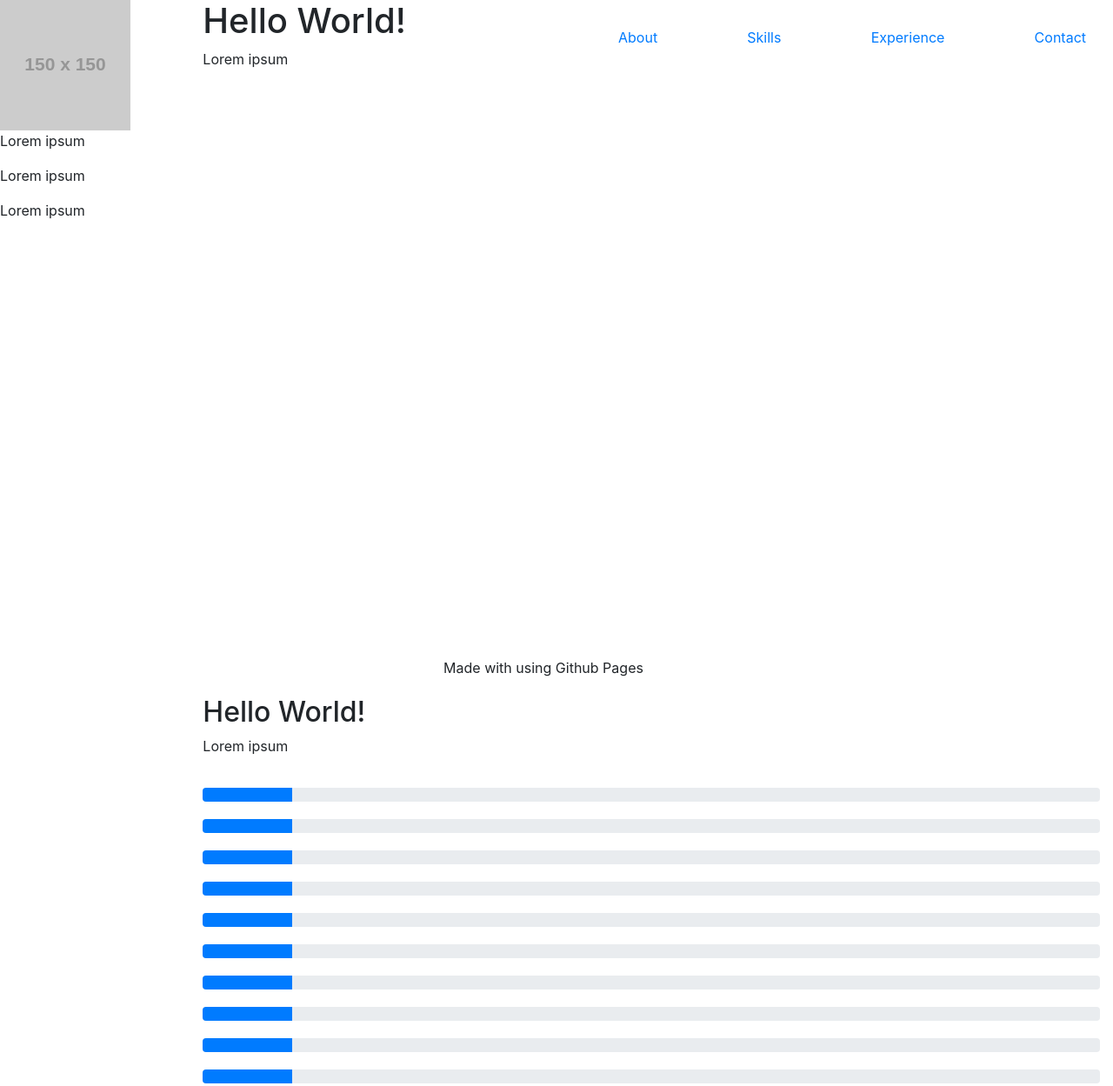
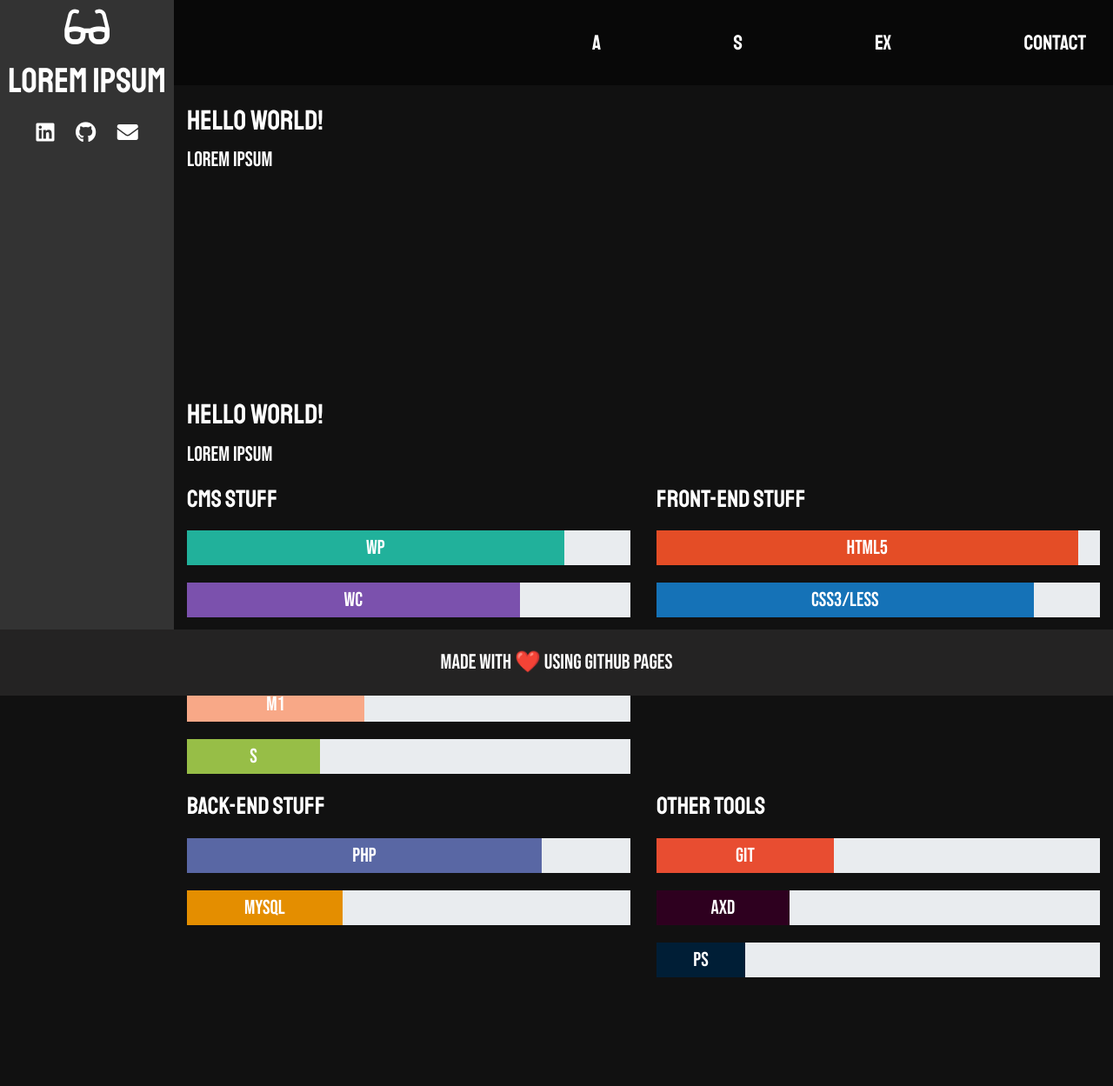
Before and after one commit to janfredmagnaye/janfredmagnaye.github.io, a plain HTML site: page index.html in a window 1280 px wide. Shown: the top 1249 px of the page at 87% size. Drawn offline with nearby package versions, Linux system fonts and the light colour scheme; placeholder pictures from the web are drawn by us.

Commit message:
New Content

```diff
--- /dev/null
+++ b/assets/css/style.css
@@ -0,0 +1,103 @@
+h1,h2,h3,h4,h5,h6 {
+    font-family: 'Staatliches', cursive;
+  }
+  p{
+    font-family: 'Bebas Neue', cursive;
+    font-size: clamp(18px,2.5vw, 24px);
+  }
+
+  section {
+    padding: 120px 0px;
+}
+    .main .container {
+        max-width: 1550px;
+    }
+
+        .header-side {
+      position: fixed;
+      left: 0;
+      top: 0;
+      width: 200px;
+      height: 100%;
+      z-index: 2;
+      background-color: #333;
+      color: #fff;
+      text-align: center;
+  }
+  .header-side p.logo {
+      font-size: 46px;
+      margin-bottom: 0px;
+  }
+  .header-side ul.social-media-links {
+      list-style: none;
+      padding-left: 0px;
+      margin-bottom: 0px;
+  }
+
+  .header-side ul.social-media-links li {
+      display: inline-block;
+      margin: 10px;
+      font-size: 24px;
+  }
+
+  .header-side ul.social-media-links li a {
+      color: #fff;
+  }
+
+
+  .main-container {
+      padding-left: 200px;
+      background-color: #111111;
+      color:#fff;
+  }
+
+  .float-navigation.fixed-top {
+    z-index: 1;
+    left: unset;
+    width: 100%;
+    padding: 15px;
+    max-width: 100%;
+    background-color: rgba(0,0,0,0.5);
+}
+  .float-navigation.fixed-top .navbar {
+    max-width: 600px;
+    margin-left: auto;
+}
+  .float-navigation.fixed-top .navbar .navbar-nav {
+      flex-direction: row;
+      justify-content: space-between;
+      width: 100%;
+  }
+  .float-navigation.fixed-top .navbar-nav .nav-link{
+    font-family: 'Staatliches', cursive;
+    font-size: clamp(20px,2.5vw, 24px);
+    color: #fff;
+  }
+
+  .progress-bars .progress {
+    margin: 20px 0px;
+    height: 2.5rem;
+    font-size: 23px;
+    font-family: 'Bebas Neue';
+    border-radius: 0px;
+}
+
+
+  .experience-items .exp-item:nth-child(even) .exp-content {
+      order: 1;
+  }
+
+
+
+  footer {
+      position: fixed;
+      bottom: 0;
+      width: 100%;
+      background-color: #242323;
+      color: #fff;
+      padding: 20px 15px;
+      z-index: 3;
+  }
+  footer p{
+    margin-bottom: 0px;
+  }
--- a/index.html
+++ b/index.html
@@ -5,32 +5,45 @@
     <meta charset="utf-8">
     <meta name="viewport" content="width=device-width, initial-scale=1, shrink-to-fit=no">
 
+    <!-- Fonts -->
+    <link rel="preconnect" href="https://fonts.gstatic.com">
+    <link href="https://fonts.googleapis.com/css2?family=Bebas+Neue&family=Staatliches&display=swap" rel="stylesheet">
+    <link href="https://cdnjs.cloudflare.com/ajax/libs/font-awesome/5.15.3/css/all.min.css" rel="stylesheet">
+
     <!-- Bootstrap CSS -->
     <link rel="stylesheet" href="https://maxcdn.bootstrapcdn.com/bootstrap/4.0.0/css/bootstrap.min.css" integrity="sha384-Gn5384xqQ1aoWXA+058RXPxPg6fy4IWvTNh0E263XmFcJlSAwiGgFAW/dAiS6JXm" crossorigin="anonymous">
+
+    <!-- Styles -->
+    <link href="./assets/css/style.css" rel="stylesheet">
+    <link href="./assets/css/responsive.css" rel="stylesheet">
 
     <title>Hello, world!</title>
   </head>
   <body data-spy="scroll" data-target=".navbar" data-offset="50">
-    <div class="main row">
-      <div class="header-side col-sm-2 col-2">
+    <div class="main">
+      <div class="header-side">
         <div class="header-content">
           <div class="img-wrapper">
-            <img src="https://via.placeholder.com/150" class="logo-img" alt="" />
+            <spanmg src="https://via.placeholder.com/150" class="logo-img" alt="" />
           </div>
           <div class="info-wrapper">
-            <p>Lorem ipsum</p>
-            <p>Lorem ipsum</p>
-            <p>Lorem ipsum</p>
+            <p class="logo"><span class="fas fa-glasses"></span></p>
+            <h1>Lorem Ipsum</h1>
+            <ul class="social-media-links">
+              <li><a href="#"><span class="fab fa-linkedin"></span></a></li>
+              <li><a href="#"><span class="fab fa-github"></span></a></li>
+              <li><a href="#"><span class="fas fa-envelope"></span></a></li>
+            </ul>
           </div>
         </div>
       </div>
-      <div class="main-container col-sm-10 col-10">
+      <div class="main-container">
         <div class="float-navigation fixed-top">
           <nav class="navbar">
               <ul class="navbar-nav">
-                <li><a class="nav-link" href="#about">About</a></li>
-                <li><a class="nav-link" href="#skills">Skills</a></li>
-                <li><a class="nav-link" href="#experience">Experience</a></li>
+                <li><a class="nav-link" href="#about">A</a></li>
+                <li><a class="nav-link" href="#skills">S</a></li>
+                <li><a class="nav-link" href="#experience">Ex</a></li>
                 <li><a class="nav-link" href="#contact">Contact</a></li>
             </nav>
         </div>
@@ -38,7 +51,7 @@
           <div class="container">
             <div class="row justify-content-center align-items-center">
               <div class="col-md-12">
-                <h1>Hello World!</h1>
+                <h2>Hello World!</h2>
                 <p>Lorem ipsum</p>
               </div>
             </div>
@@ -52,38 +65,58 @@
                 <h2>Hello World!</h2>
                 <p>Lorem ipsum</p>
               </div>
-              <div class="col-md-12 content-wrap progress-bars">
+              <div class="col-md-6 cms-stuff content-wrap progress-bars">
+                <h3>CMS Stuff</h3>
                 <div class="progress">
-                  <div class="progress-bar" style="width:10%"></div>
+                  <div class="progress-bar" style="width:85%;background-color: #21b19b;">WP</div>
                 </div>
                 <div class="progress">
-                  <div class="progress-bar" style="width:10%"></div>
+                  <div class="progress-bar" style="width:75%;background-color: #7b51ad;">WC</div>
                 </div>
                 <div class="progress">
-                  <div class="progress-bar" style="width:10%"></div>
+                  <div class="progress-bar" style="width:70%;background-color: #f46d3e;">M2</div>
                 </div>
                 <div class="progress">
-                  <div class="progress-bar" style="width:10%"></div>
+                  <div class="progress-bar" style="width:40%;background-color: #f8a887;">M1</div>
                 </div>
                 <div class="progress">
-                  <div class="progress-bar" style="width:10%"></div>
+                  <div class="progress-bar" style="width:30%;background-color: #97be47;">S</div>
+                </div>
+              </div>
+              <div class="col-md-6 front-end-stuff content-wrap progress-bars">
+                <h3>Front-End Stuff</h3>
+                <div class="progress">
+                  <div class="progress-bar" style="width:95%;background-color: #e44d26;">HTML5</div>
                 </div>
                 <div class="progress">
-                  <div class="progress-bar" style="width:10%"></div>
+                  <div class="progress-bar" style="width:85%;background-color: #1572b7;">CSS3/LESS</div>
                 </div>
                 <div class="progress">
-                  <div class="progress-bar" style="width:10%"></div>
+                  <div class="progress-bar" style="width:75%;background-color: rgb(214,186,50);">JS/JQuery</div>
+                </div>
+              </div>
+              <div class="col-md-6 back-end-stuff content-wrap progress-bars">
+                <h3>Back-End Stuff</h3>
+                <div class="progress">
+                  <div class="progress-bar" style="width:80%;background-color: #5967a4;">PHP</div>
                 </div>
                 <div class="progress">
-                  <div class="progress-bar" style="width:10%"></div>
+                  <div class="progress-bar" style="width:35%;background-color: #e48e00;">MySQL</div>
+                </div>
+              </div>
+              <div class="col-md-6 back-end-stuff content-wrap progress-bars">
+                <h3>Other Tools</h3>
+                <div class="progress">
+                  <div class="progress-bar" style="width:40%;background-color: #e84d31;">Git</div>
                 </div>
                 <div class="progress">
-                  <div class="progress-bar" style="width:10%"></div>
+                  <div class="progress-bar" style="width:30%;background-color: #2e001f;">AXD</div>
                 </div>
                 <div class="progress">
-                  <div class="progress-bar" style="width:10%"></div>
+                  <div class="progress-bar" style="width:20%;background-color: #001e36;">PS</div>
                 </div>
               </div>
+
             </div>
           </div>
         </section>
@@ -97,128 +130,9 @@
                 <p><small>Disclaimer:</small></p>
               </div>
               <div class="col-md-12 content-wrap">
-
-                <div class="experience-items">
-                  <div class="exp-item">
-                    <div class="row align-items-center">
-                      <section class="col-md-6 exp-content">
-                        <h3>Hello World!</h3>
-                        <p>Lorem ipsum</p>
-                      </section>
-                      <section class="col-md-6 exp-img">
-                        <img src="https://via.placeholder.com/350x600" class="img-fluid" alt="" />
-                      </section>
-                    </div>
-                  </div>
-
-                  <div class="exp-item">
-                    <div class="row align-items-center">
-                      <section class="col-md-6 exp-content">
-                        <h3>Hello World!</h3>
-                        <p>Lorem ipsum</p>
-                      </section>
-                      <section class="col-md-6 exp-img">
-                        <img src="https://via.placeholder.com/350x600" class="img-fluid" alt="" />
-                      </section>
-                    </div>
-                  </div>
-
-                  <div class="exp-item">
-                    <div class="row align-items-center">
-                      <section class="col-md-6 exp-content">
-                        <h3>Hello World!</h3>
-                        <p>Lorem ipsum</p>
-                      </section>
-                      <section class="col-md-6 exp-img">
-                        <img src="https://via.placeholder.com/350x600" class="img-fluid" alt="" />
-                      </section>
-                    </div>
-                  </div>
-
-                  <div class="exp-item">
-                    <div class="row align-items-center">
-                      <section class="col-md-6 exp-content">
-                        <h3>Hello World!</h3>
-                        <p>Lorem ipsum</p>
-                      </section>
-                      <section class="col-md-6 exp-img">
-                        <img src="https://via.placeholder.com/350x600" class="img-fluid" alt="" />
-                      </section>
-                    </div>
-                  </div>
-
-                  <div class="exp-item">
-                    <div class="row align-items-center">
-                      <section class="col-md-6 exp-content">
-                        <h3>Hello World!</h3>
-                        <p>Lorem ipsum</p>
-                      </section>
-                      <section class="col-md-6 exp-img">
-                        <img src="https://via.placeholder.com/350x600" class="img-fluid" alt="" />
-                      </section>
-                    </div>
-                  </div>
-
-                  <div class="exp-item">
-                    <div class="row align-items-center">
-                      <section class="col-md-6 exp-content">
-                        <h3>Hello World!</h3>
-                        <p>Lorem ipsum</p>
-                      </section>
-                      <section class="col-md-6 exp-img">
-                        <img src="https://via.placeholder.com/350x600" class="img-fluid" alt="" />
-                      </section>
-                    </div>
-                  </div>
-
-                  <div class="exp-item">
-                    <div class="row align-items-center">
-                      <section class="col-md-6 exp-content">
-                        <h3>Hello World!</h3>
-                        <p>Lorem ipsum</p>
-                      </section>
-                      <section class="col-md-6 exp-img">
-                        <img src="https://via.placeholder.com/350x600" class="img-fluid" alt="" />
-                      </section>
-                    </div>
-                  </div>
-
-                  <div class="exp-item">
-                    <div class="row align-items-center">
-                      <section class="col-md-6 exp-content">
-                        <h3>Hello World!</h3>
-                        <p>Lorem ipsum</p>
-                      </section>
-                      <section class="col-md-6 exp-img">
-                        <img src="https://via.placeholder.com/350x600" class="img-fluid" alt="" />
-                      </section>
-                    </div>
-                  </div>
-
-                  <div class="exp-item">
-                    <div class="row align-items-center">
-                      <section class="col-md-6 exp-content">
-                        <h3>Hello World!</h3>
-                        <p>Lorem ipsum</p>
-                      </section>
-                      <section class="col-md-6 exp-img">
-                        <img src="https://via.placeholder.com/350x600" class="img-fluid" alt="" />
-                      </section>
-                    </div>
-                  </div>
-
-                  <div class="exp-item">
-                    <div class="row align-items-center">
-                      <section class="col-md-6 exp-content">
-                        <h3>Hello World!</h3>
-                        <p>Lorem ipsum</p>
-                      </section>
-                      <section class="col-md-6 exp-img">
-                        <img src="https://via.placeholder.com/350x600" class="img-fluid" alt="" />
-                      </section>
-                    </div>
-                  </div>
-
+                <div id="demo">
+                  <h2>Let AJAX change this text</h2>
+                  <button type="button" onclick="loadDoc()">Change Content</button>
                 </div>
               </div>
             </div>
@@ -236,64 +150,47 @@
           </div>
         </section>
       </div>
+
       <footer>
         <div class="container">
           <div class="row align-items-center">
             <div class="col-md-12 text-center">
-              <p>Made with using Github Pages</p>
+              <p>Made with ❤️ using Github Pages</p>
             </div>
           </div>
         </div>
       </footer>
     </div>
     <style>
-      section {
-        height: 100vh;
-      }
 
-
-      .header-side .header-content {
-    position: fixed;
-    left: 0;
-    top: 0;
-}
-.float-navigation.fixed-top {
-    left: unset;
-    width: 100%;
-    padding: 15px;
-    max-width: 600px;
-}
-.float-navigation.fixed-top .navbar .navbar-nav {
-    flex-direction: row;
-    justify-content: space-between;
-    width: 100%;
-}
-
-.progress-bars .progress {
-    margin: 20px 0px;
-}
-
-.experience-items .exp-item:nth-child(even) .exp-content {
-    order: 1;
-}
-
-
-
-footer {
-    position: fixed;
-    bottom: 0;
-    width: 100%;
-    padding: 20px 15px;
-    z-index: 3;
-}
-footer p{
-  margin-bottom: 0px;
-}
     </style>
     <!-- Optional JavaScript -->
+
     <!-- jQuery first, then Popper.js, then Bootstrap JS -->
-    <script src="https://code.jquery.com/jquery-3.2.1.slim.min.js" integrity="sha384-KJ3o2DKtIkvYIK3UENzmM7KCkRr/rE9/Qpg6aAZGJwFDMVNA/GpGFF93hXpG5KkN" crossorigin="anonymous"></script>
+    <script src="https://cdnjs.cloudflare.com/ajax/libs/jquery/3.6.0/jquery.min.js"></script>
     <script src="https://cdnjs.cloudflare.com/ajax/libs/popper.js/1.12.9/umd/popper.min.js" integrity="sha384-ApNbgh9B+Y1QKtv3Rn7W3mgPxhU9K/ScQsAP7hUibX39j7fakFPskvXusvfa0b4Q" crossorigin="anonymous"></script>
     <script src="https://maxcdn.bootstrapcdn.com/bootstrap/4.0.0/js/bootstrap.min.js" integrity="sha384-JZR6Spejh4U02d8jOt6vLEHfe/JQGiRRSQQxSfFWpi1MquVdAyjUar5+76PVCmYl" crossorigin="anonymous"></script>
+    <script>
+      $( document ).ready(function() {
+        $(".navbar-nav .nav-link").click(function() {
+          var linkHref =  $(this).attr('href');
+          $('html, body').animate({
+              scrollTop: $(linkHref).offset().top
+          }, 1000);
+        });
+      });
+
+      function loadDoc() {
+      var xhttp = new XMLHttpRequest();
+        xhttp.onreadystatechange = function() {
+          if (this.readyState == 4 && this.status == 200) {
+          document.getElementById("demo").innerHTML = this.responseText;
+          }
+        };
+        xhttp.open("GET", "./data/experiences/PV/info.txt", true);
+        xhttp.send();
+      }
+    </script>
+
   </body>
 </html>
```
Also changed, not shown: assets/css/responsive.css (added), data/experiences/PV/info.txt (added).
